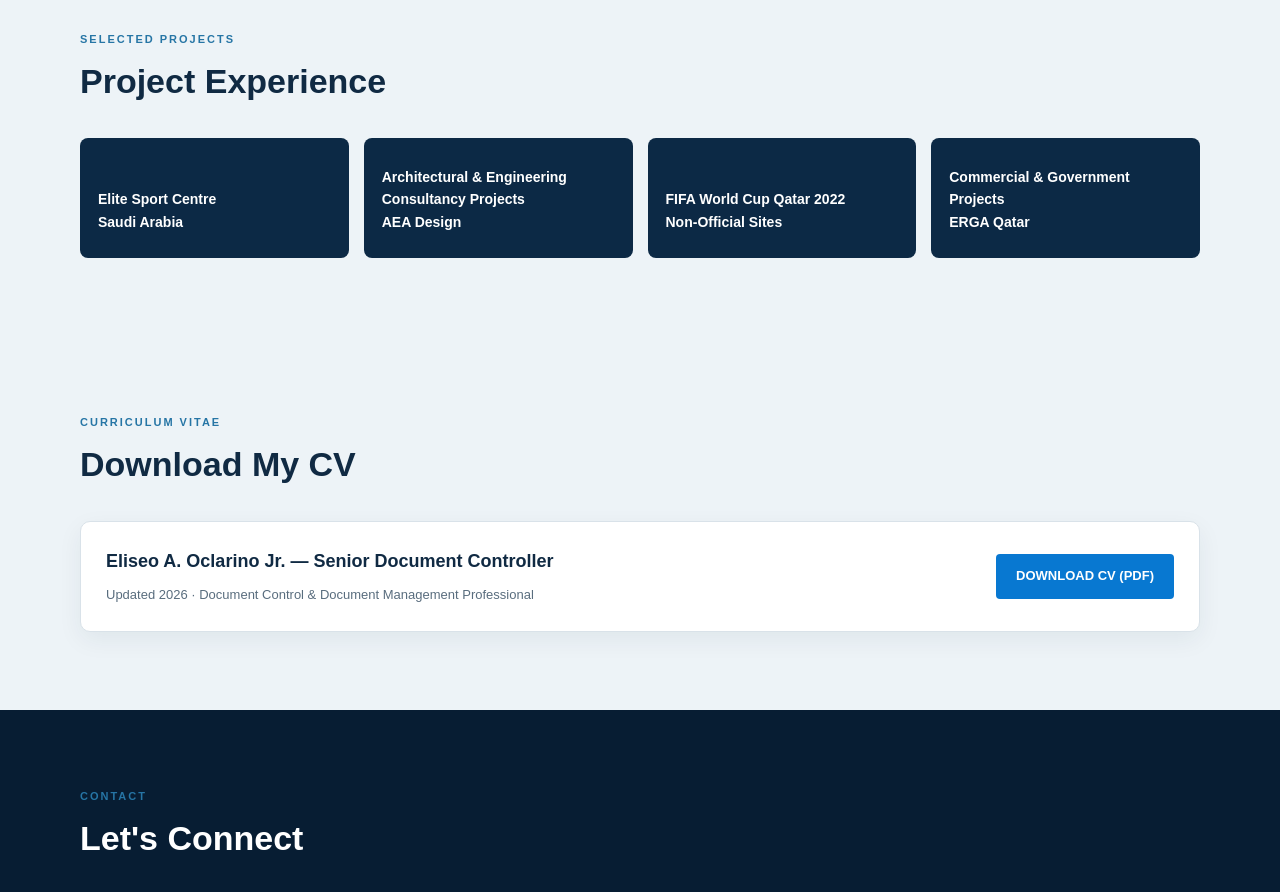
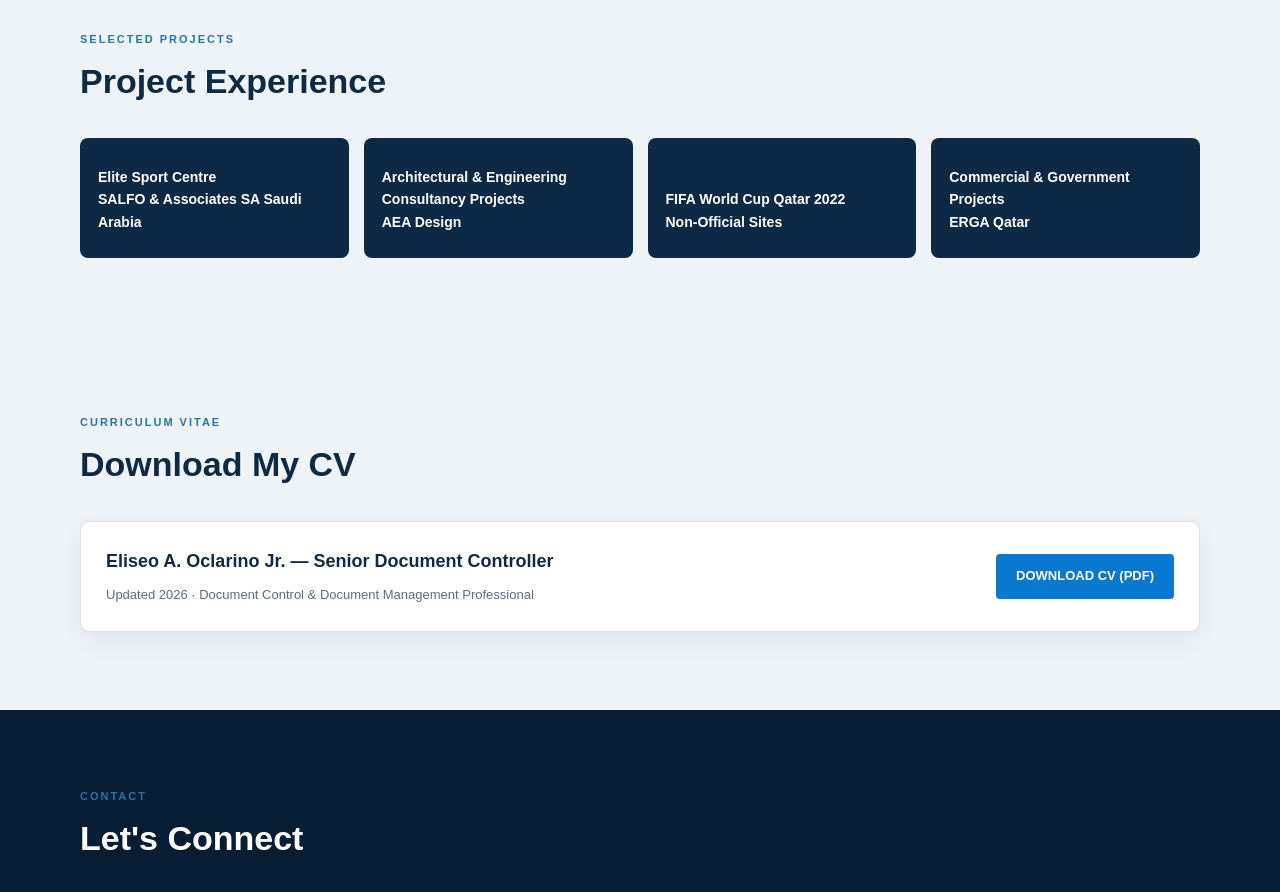
Before and after one commit to ellisoclarino-lang/eliseo-oclarino-portfolio, a plain HTML site: page index.html in a window 1280 px wide. Shown: the part 2760-3652 px from the top of the page. Drawn offline with Linux system fonts and the light colour scheme.

Commit message:
Update index.html

```diff
--- a/index.html
+++ b/index.html
@@ -56,7 +56,7 @@
 </div></div></section>
 
 <section class="alt" id="projects"><div class="container"><div class="tag">Selected Projects</div><h2>Project Experience</h2><div class="projects">
-<div class="project">Elite Sport Centre<br>Saudi Arabia</div><div class="project">Architectural & Engineering Consultancy Projects<br>AEA Design</div><div class="project">FIFA World Cup Qatar 2022<br>Non-Official Sites</div><div class="project">Commercial & Government Projects<br>ERGA Qatar</div>
+<div class="project">Elite Sport Centre<br>SALFO & Associates SA Saudi Arabia</div><div class="project">Architectural & Engineering Consultancy Projects<br>AEA Design</div><div class="project">FIFA World Cup Qatar 2022<br>Non-Official Sites</div><div class="project">Commercial & Government Projects<br>ERGA Qatar</div>
 </div></div></section>
 
 
```
